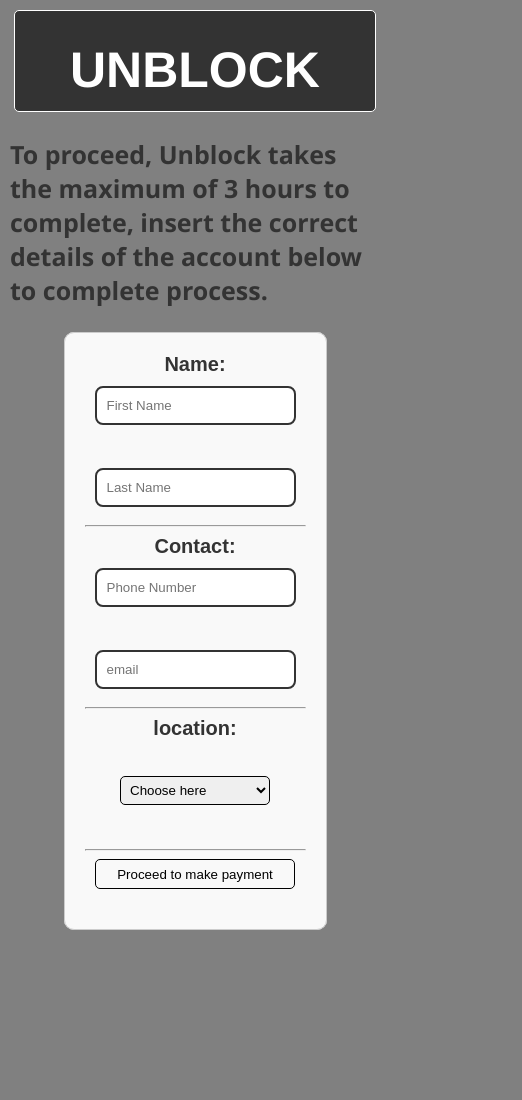
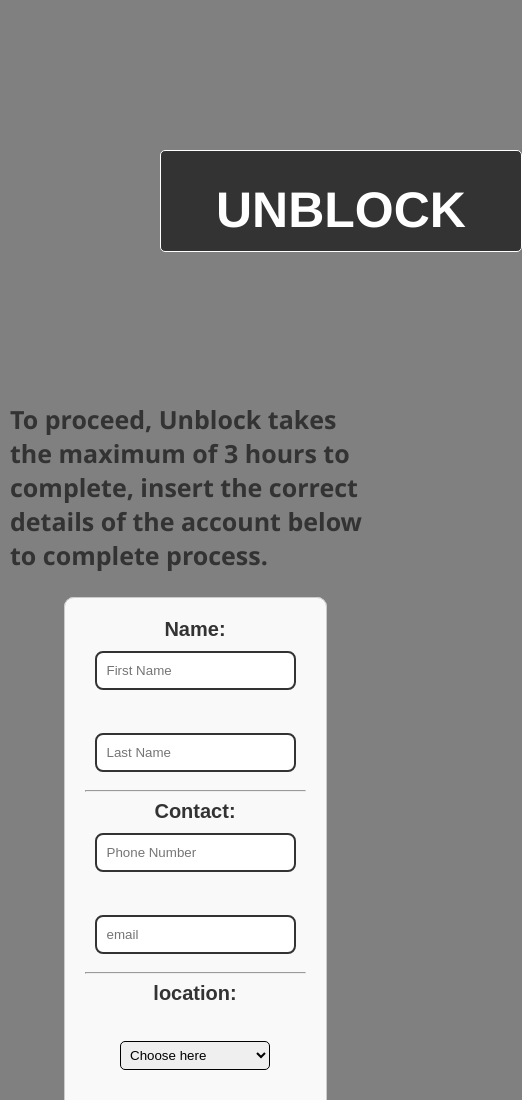
Before and after one commit to accountunblock/gig-reactivation, a plain HTML site: page unblocking.html in a window 390 px wide. Shown: the top 1100 px of the page, 522 px wide, since content can reach past the window. Before the commit the page ends 940 px from the top, so only its background shows below. Drawn offline with Linux system fonts and the light colour scheme.

Commit message:
Update unblocking.html

```diff
--- a/unblocking.html
+++ b/unblocking.html
@@ -68,13 +68,11 @@
             width: 300px;
             height: 40px;
             padding: 30px;
-            margin: 0 auto;
-            margin-bottom: 20px;
-            display: grid;
+            margin: 3em;
+            margin-bottom: 20px
             box-shadow: rgba ( 0, 0, 0, 0.5);
             opacity: 0.3-0.4;
-            align-items: center;
-        }
+          }
         p {
             color:  #333;
             font-size: 25px;
```
